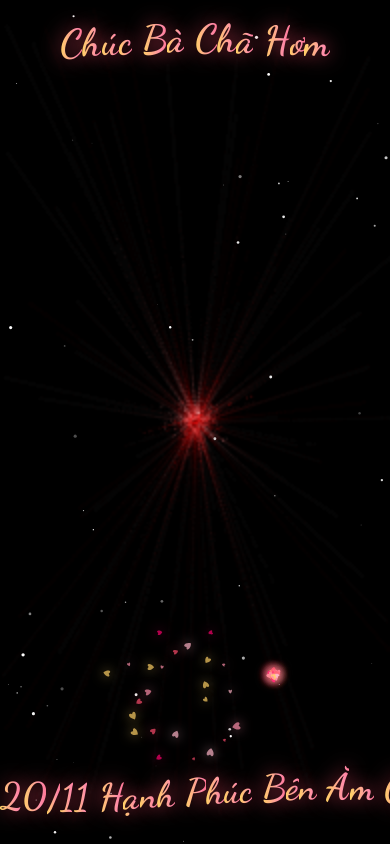
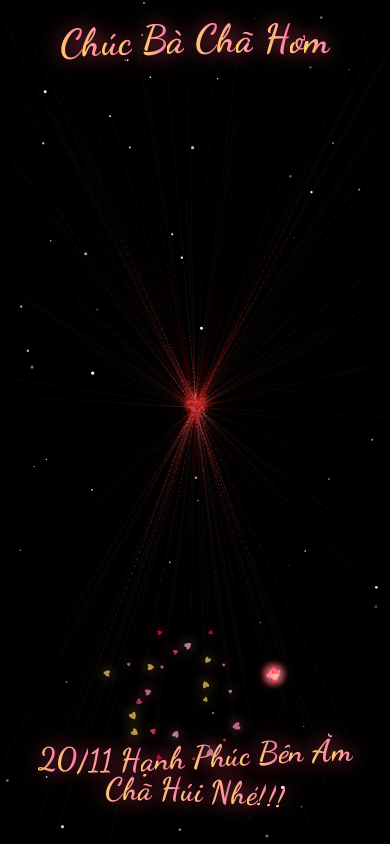
Before and after one commit to nntruyen027/ba-cha-hom, a plain HTML site: page index.html in a window 390 px wide. Drawn offline with Linux system fonts and the light colour scheme; animation ran at ten frames a second.

Commit message:
Fix mobile

```diff
--- a/index.html
+++ b/index.html
@@ -34,18 +34,20 @@
             right: 0;
             z-index: 3;
             text-align: center;
-            white-space: nowrap;
+            padding: 0 4vw;
+            line-height: 1.25;
             pointer-events: none;
             font-family: 'Dancing Script', cursive;
             font-weight: 700;
         }
         #top { top: max(3vh, env(safe-area-inset-top)); font-size: clamp(22px, min(10vw, 9vh), 96px); }
-        #bottom { bottom: max(3vh, env(safe-area-inset-bottom)); font-size: clamp(20px, min(9.5vw, 8.5vh), 90px); }
+        #bottom { bottom: max(3vh, env(safe-area-inset-bottom)); font-size: clamp(20px, min(8vw, 7vh), 80px); }
+        .title .w { display: inline-block; white-space: nowrap; }
         @media (max-height: 450px) and (orientation: landscape) {
             #top { top: 1vh; }
             #bottom { bottom: 1vh; }
         }
-        .title span {
+        .title .ch {
             display: inline-block;
             opacity: 0;
             background: linear-gradient(90deg, #ff4d6d, #ffb3c6, #ffd166, #ff8fab, #ff4d6d);
@@ -102,7 +104,8 @@
         if (loaded) return;
         loaded = true;
         var mobile = window.isDevice || Math.min(innerWidth, innerHeight) < 600 || matchMedia('(pointer: coarse)').matches;
-        var koef = mobile ? 0.5 : 1;
+        // render at device resolution so the heart stays sharp on retina phones
+        var koef = Math.min(window.devicePixelRatio || 1, 2);
         var canvas = document.getElementById('heart');
         var ctx = canvas.getContext('2d');
         var width = canvas.width = koef * innerWidth;
@@ -132,19 +135,24 @@
         var traceCount = mobile ? 20 : 50;
         var pointsOrigin = [];
         var i;
-        var dr = mobile ? 0.3 : 0.1;
+        var dr = mobile ? 0.15 : 0.1;
         var layers = [[210, 13], [180, 11], [150, 9], [120, 7], [90, 5]];
         var heartScale = 1;
+        var heartCY = height / 2;
         var buildPoints = function () {
-            // base heart is ~420x400px at scale 1; leave room for the text above/below
-            var portrait = height > width;
-            var s = heartScale = Math.min(width * (portrait ? 0.92 : 0.85) / 420, height * (portrait ? 0.6 : 0.64) / 400);
+            // fit the heart (~420x403 units at scale 1) into the gap between the two titles
+            var gapTop = document.getElementById('top').getBoundingClientRect().bottom * koef;
+            var gapBot = document.getElementById('bottom').getBoundingClientRect().top * koef;
+            var gap = Math.max(gapBot - gapTop, height * 0.4);
+            heartCY = gapBot - gapTop > height * 0.4 ? (gapTop + gapBot) / 2 : height / 2;
+            var s = heartScale = Math.min(width * 0.92 / 420, gap * 0.92 / 403);
             pointsOrigin.length = 0;
             layers.forEach(function (l) {
                 for (var a = 0; a < Math.PI * 2; a += dr) pointsOrigin.push(scaleAndTranslate(heartPosition(a), l[0] * s, l[1] * s, 0, 0));
             });
         };
         buildPoints();
+        if (document.fonts) document.fonts.ready.then(buildPoints);
         var heartPointsCount = pointsOrigin.length;
 
         var targetPoints = [];
@@ -153,7 +161,7 @@
                 targetPoints[i] = [];
                 targetPoints[i][0] = kx * pointsOrigin[i][0] + width / 2;
                 // heart curve is bottom-heavy (~-12..19 units), shift up to center it
-                targetPoints[i][1] = ky * (pointsOrigin[i][1] - 45 * heartScale) + height / 2;
+                targetPoints[i][1] = ky * (pointsOrigin[i][1] - 45 * heartScale) + heartCY;
             }
         };
 
@@ -315,7 +323,7 @@
                 var dx = u.trace[0].x - q[0];
                 var dy = u.trace[0].y - q[1];
                 var length = Math.sqrt(dx * dx + dy * dy);
-                if (10 > length) {
+                if (10 * heartScale > length) {
                     if (0.95 < rand()) {
                         u.q = ~~(rand() * heartPointsCount);
                     }
@@ -330,8 +338,8 @@
                         }
                     }
                 }
-                u.vx += -dx / length * u.speed;
-                u.vy += -dy / length * u.speed;
+                u.vx += -dx / length * u.speed * heartScale;
+                u.vy += -dy / length * u.speed * heartScale;
                 u.trace[0].x += u.vx;
                 u.trace[0].y += u.vy;
                 u.vx *= u.force;
@@ -344,7 +352,7 @@
                 }
                 ctx.fillStyle = u.f;
                 for (k = 0; k < u.trace.length; k++) {
-                    ctx.fillRect(u.trace[k].x, u.trace[k].y, 1, 1);
+                    ctx.fillRect(u.trace[k].x, u.trace[k].y, koef, koef);
                 }
             }
             //ctx.fillStyle = "rgba(255,255,255,1)";
@@ -359,12 +367,21 @@
 
     ['top', 'bottom'].forEach(function (id, n) {
         var el = document.getElementById(id);
-        Array.from(el.dataset.text).forEach(function (ch, j) {
-            var sp = document.createElement('span');
-            sp.textContent = ch === ' ' ? '\u00A0' : ch;
-            var d = n * 1.5 + j * 0.08;
-            sp.style.animationDelay = d + 's, 0s, ' + (d + 0.8) + 's';
-            el.appendChild(sp);
+        var j = 0;
+        // wrap per word so long text breaks between words, not mid-word
+        el.dataset.text.split(' ').forEach(function (word, wi) {
+            if (wi) el.appendChild(document.createTextNode(' '));
+            var w = document.createElement('span');
+            w.className = 'w';
+            Array.from(word).forEach(function (ch) {
+                var sp = document.createElement('span');
+                sp.className = 'ch';
+                sp.textContent = ch;
+                var d = n * 1.5 + j++ * 0.08;
+                sp.style.animationDelay = d + 's, 0s, ' + (d + 0.8) + 's';
+                w.appendChild(sp);
+            });
+            el.appendChild(w);
         });
     });
 
```
